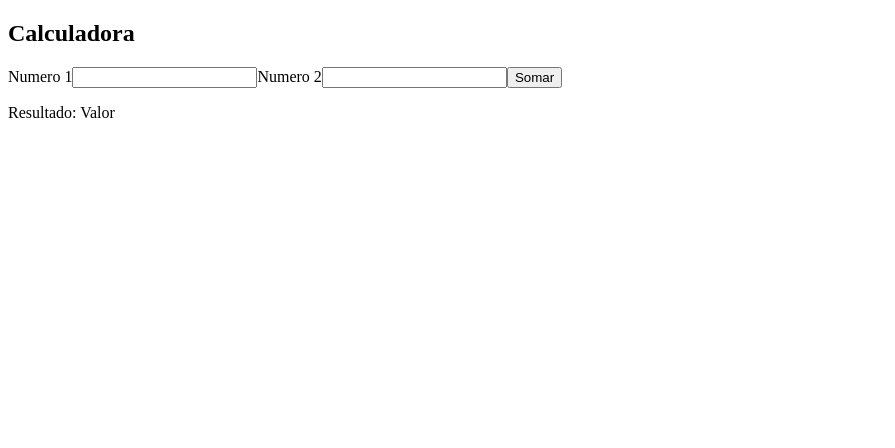
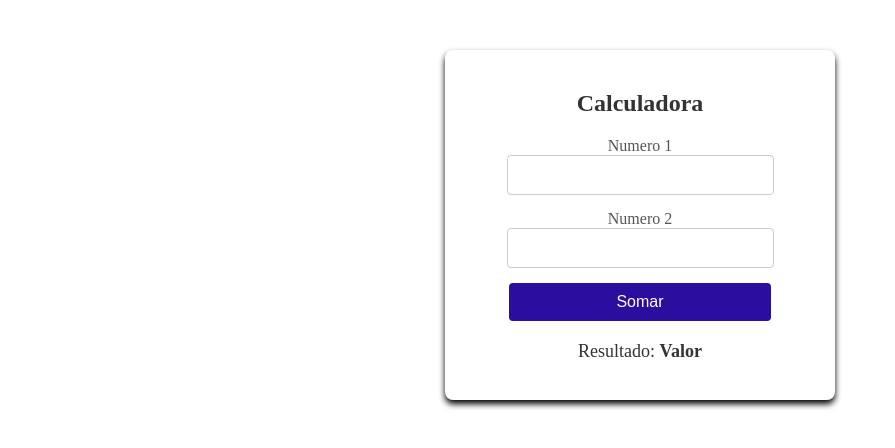
Before and after one commit to anamsilva1981/Projeto-Calculadora-de-soma, an Angular app: page / in a window 1280 px wide. Shown: the top 448 px of the page, without its empty margins (0-895 px from the left). Built offline with nearby package versions, Linux system fonts and the light colour scheme.

Commit message:
[Feature] Adiciona estilos CSS para o componente Calculadora

```diff
--- a/src/app/calculadora/calculadora.component.css
+++ b/src/app/calculadora/calculadora.component.css
@@ -0,0 +1,69 @@
+body{
+    margin: 0;
+    font-family: Arial, Helvetica, sans-serif;
+    display: flex;
+    justify-content: center;
+    align-items: center;
+}
+
+.container{
+    display: flex;
+    justify-content: center;
+    align-items: center;
+    width: 100%;
+    height: 100%;
+    margin-top: 50px;
+}
+
+.form-box{
+    background-color: white;
+    border-radius: 8px;
+    box-shadow:  0 4px 6px #000;
+    padding: 20px;
+    width: 350px;
+    text-align: center;
+}
+
+h2{
+    margin-bottom: 20px;
+    color: #333;
+}
+
+label{
+    display: block;
+    margin-bottom: 10px0 5px;
+    color: #555;
+}
+
+input[type="number"]{
+    width: 70%;
+    padding: 10px;
+    margin-bottom: 15px;
+    border: 1px solid #ccc;
+    border-radius: 4px;
+    font-size: 16px;
+}
+
+button{
+    width: 75%;
+    padding: 10px;
+    background-color: #2b0e9e;
+    color: white;
+    border: none;
+    border-radius: 4px;
+    font-size: 16px;
+    cursor: pointer;
+}
+
+button:hover{
+    background-color: #0056b3;
+}
+
+.result-display{
+    margin-top: 20px;
+    font-size: 18px;
+    color: #333;
+}
+#result{
+    font-weight: bold;
+}
```
